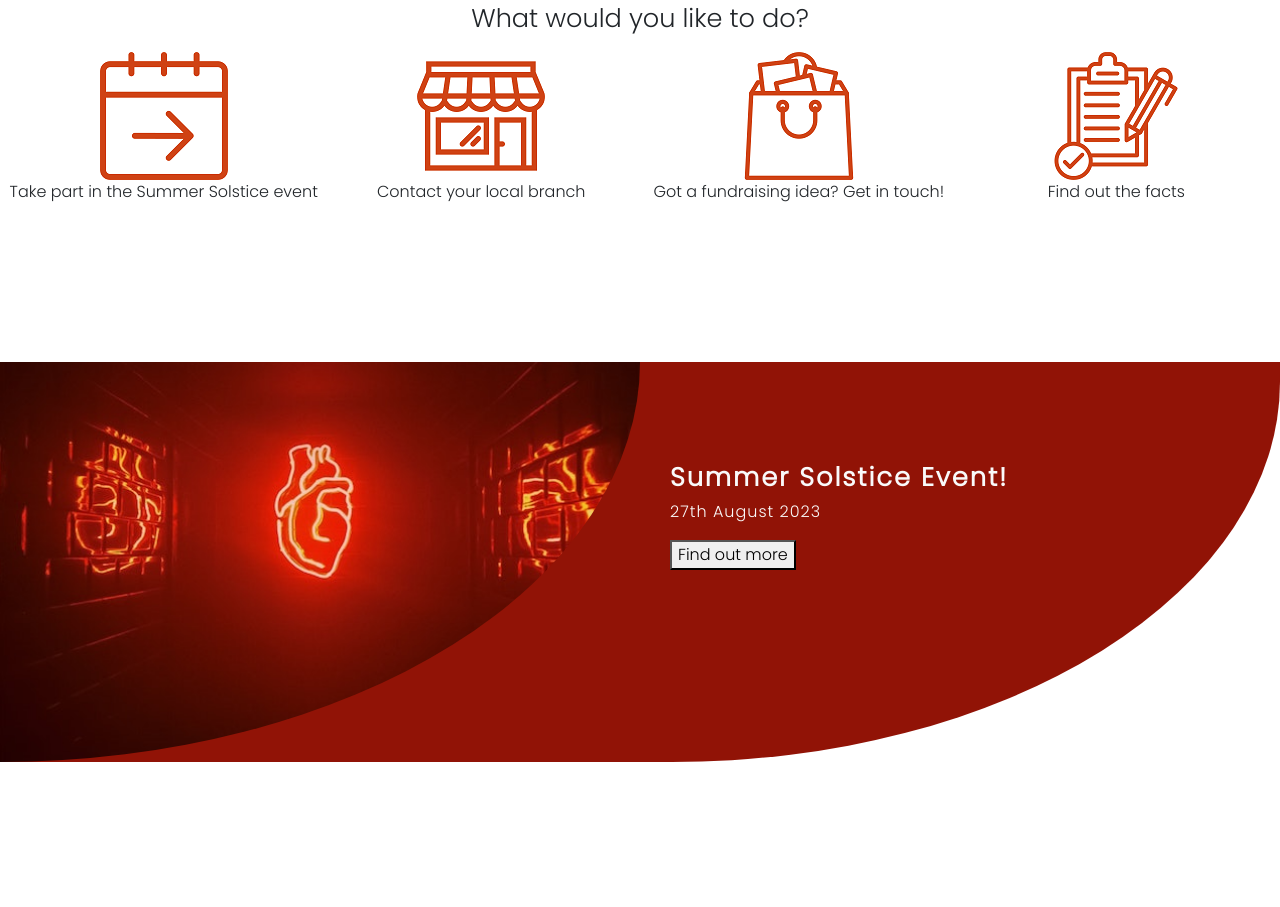
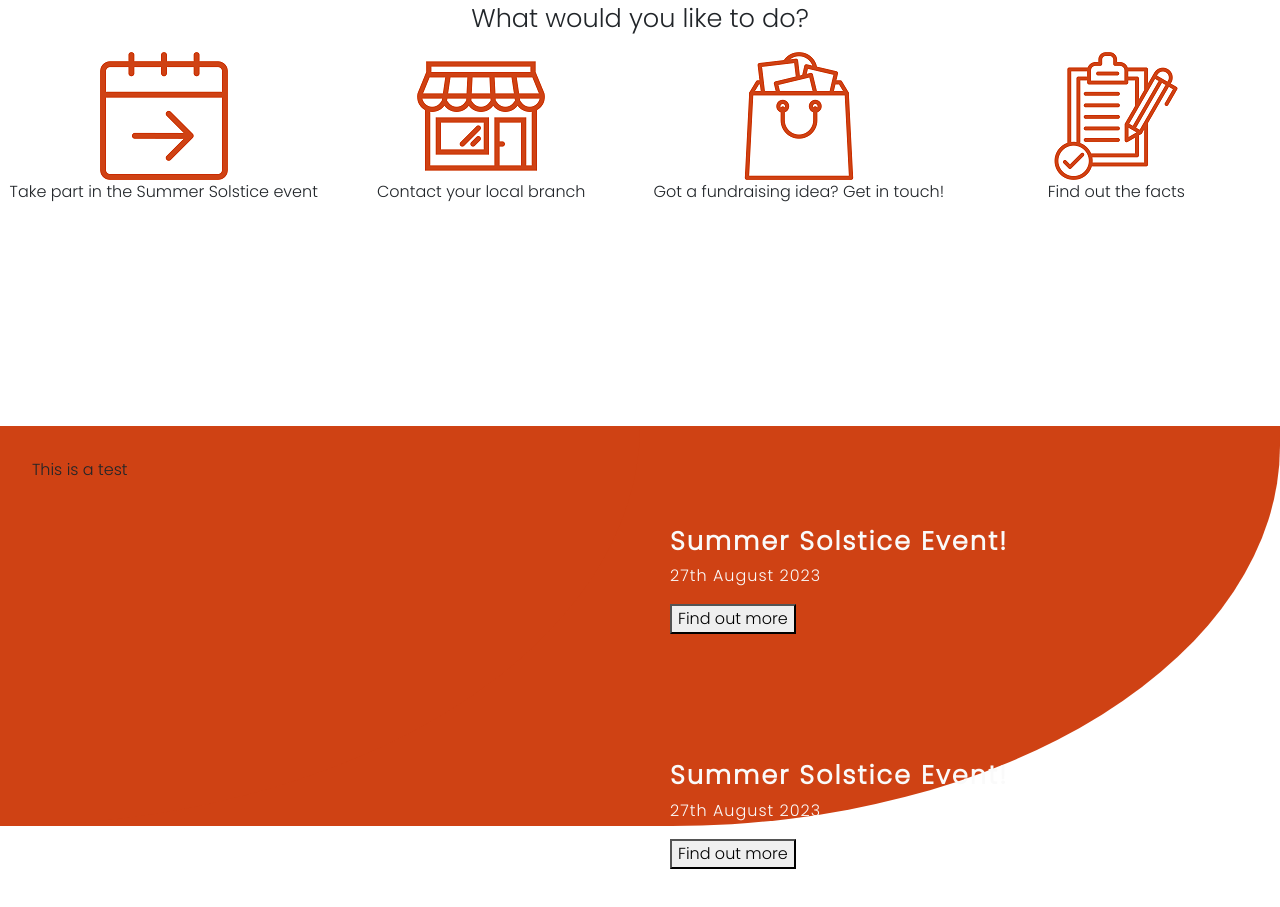
Before and after one commit to Dan-Matthews-23/Heart-Helpers, a plain HTML site: page index.html in a window 1280 px wide. Shown: the part 461-1368 px from the top of the page. Before the commit the page ends 1223 px from the top, so only its background shows below. Drawn offline with nearby package versions, Linux system fonts and the light colour scheme.

Commit message:
UPDATED index.html, style.css with new layouts for Summer Solstice section

```diff
--- a/assets/css/style.css
+++ b/assets/css/style.css
@@ -131,9 +131,9 @@ Colour Palette
 
 /*-------------------END OF HEADER SECTION----------------------------------------------------------------------------------*/
 
-/*--------------------START OF FIRST SECTION--------------------------------------------------------------------------------*/
+/*--------------------START OF USER CHOICE SECTION--------------------------------------------------------------------------------*/
 
-.user-choice, .next-event
+.user-choice, .summer-solstice
 {
   padding-top: 64px;
   padding-right: 0;
@@ -195,19 +195,21 @@ Colour Palette
   padding-right: 0px;
 }
 
-/*--------------------END OF FIRST SECTION--------------------------------------------------------------------------------*/
+/*--------------------END OF USER CHOICE SECTION--------------------------------------------------------------------------------*/
 
-/*--------------------START OF SECOND SECTION--------------------------------------------------------------------------------*/
-
-.row-summer-sol-left
-{ background-color: #911306; }
+/*--------------------START OF SUMMER SOLSTICE SECTION--------------------------------------------------------------------------------*/
 
 
-.col-summer-sol-background-left
+
+.row-summer-solstice-left
+{ background-color: #cf4214 }
+
+
+.col-summer-solstice-background-left
 {
   /*border:solid black;*/
-  background-image: url("/assets/images/heart-helpers-new-header-background-dark-heart-resize.png");
-
+  /*background-image: url("/assets/images/heart-helpers-new-header-background-dark-heart-resize.png");*/
+  background-color: #cf4214;
   border-radius: 0% 0% 100% 00%;
   height: 400px;
   width: 100%;
@@ -217,7 +219,7 @@ Colour Palette
 
 }
 
-.col-summer-sol-left
+.col-summer-solstice-logo-left
 {
   text-align:top;
   padding: 0px 0px 0px 0px;
@@ -226,18 +228,18 @@ Colour Palette
 
 }
 
-.row-summer-sol-right
+.row-summer-solstice-right
 {
 
   /*border:solid black;*/
-  background-color: #911306;
+  background-color:#cf4214;
   padding-bottom: 0;
   border-radius: 0% 0% 95% 00%;
 
 }
 
 
-.col-summer-sol-background-right
+.col-summer-solstice-background-right
 {
 
   /*background-image: url("../images/heart-helpers-new-header-background-dark-heart-resize.png");*/
@@ -251,7 +253,7 @@ Colour Palette
 
 }
 
-.col-summer-sol-logo-right
+.col-summer-solstice-logo-right
 {
   text-align:top;
   padding: 0px 0px 0px 0px;
@@ -259,7 +261,6 @@ Colour Palette
   /*background-image: url(/assets/images/);*/
 
 }
-
 
 
 
--- a/index.html
+++ b/index.html
@@ -47,6 +47,7 @@
                                 <p class="header-text-font">Find out more about how you can involved today!</p>
                                 <p><button class="donate" data-toggle="modal" data-target="#donate">Find out more</button></p>
                             </div>
+
                         </div>
                     </div>
                 </div>
@@ -89,17 +90,23 @@
     <div class="container-fluid g-0">
         <div class="row g-0">
             <div class="col-12 col-sm-12 col-md-12 col-lg-12 col-xl-6 g-0">
-                <div class="row row-summer-sol-left g-0">
-                    <div class=" col-summer-sol-background-left g-0">
-                        <div class="col-12 xlg-padding" >
-
+                <div class="row row-summer-solstice-left g-0">
+                    <div class=" col-summer-solstice-background-left g-0">
+                        <div class="col-6 xlg-padding" >
+                           This is a test
                         </div>
                     </div>
                 </div>
             </div>
             <div class="col-12 col-sm-12 col-md-12 col-lg-12 col-xl-6 g-0">
-                <div class="row row-summer-sol-right g-0">
-                    <div class="col-summer-sol-background-right g-0">
+                <div class="row row-summer-solstice-right g-0">
+                    <div class="col-summer-solstice-background-right g-0">
+                        <div class="" id="header-padding">
+                            <h1 class="header-title-font">Summer Solstice Event!</h1>
+                            <!--<h1 class="header-title-font"></h1>-->
+                            <p class="header-text-font">27th August 2023</p>
+                            <p><button class="donate" data-toggle="modal" data-target="#donate">Find out more</button></p>
+                        </div>
                         <div class="" id="header-padding">
                             <h1 class="header-title-font">Summer Solstice Event!</h1>
                             <!--<h1 class="header-title-font"></h1>-->
```
